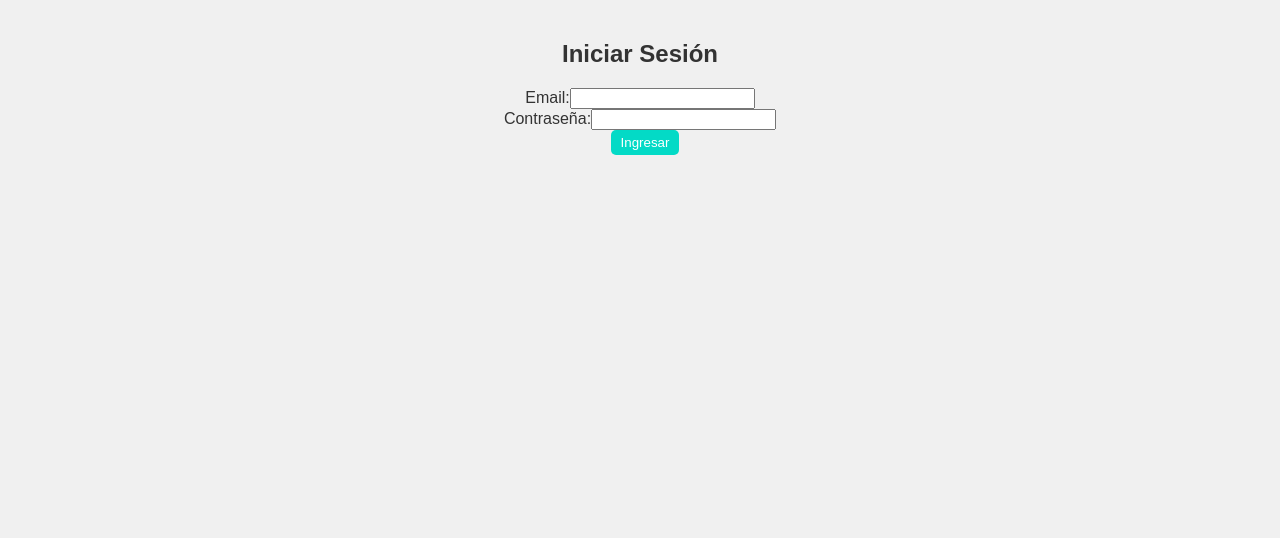
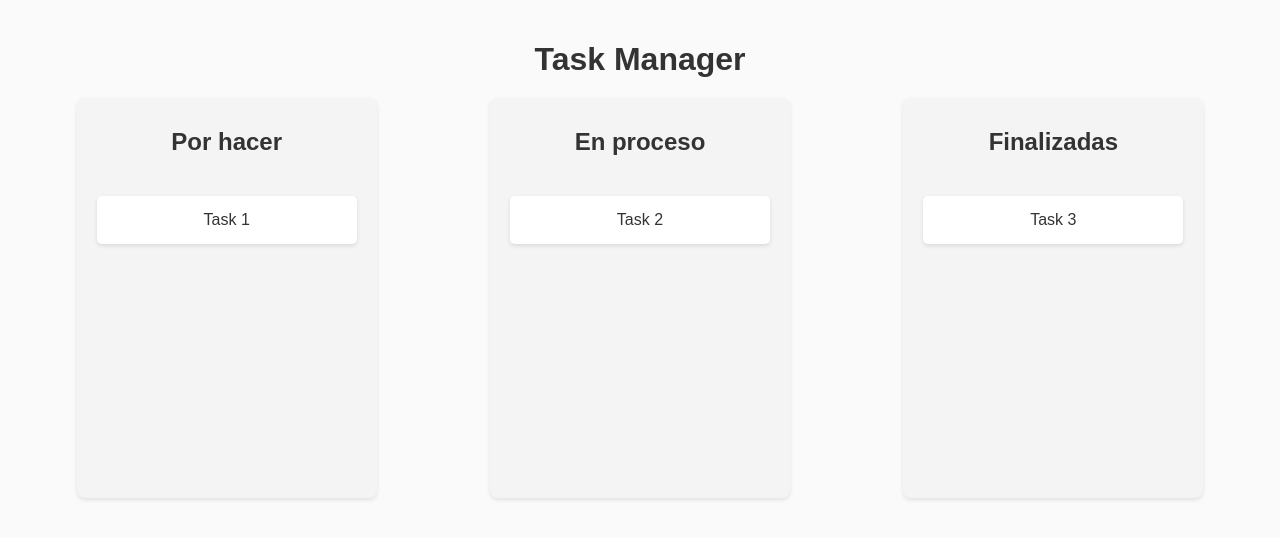
Before and after one commit to millo-cmd/proyectoomahe, a React (Create React App) app: page / in a window 1280 px wide. Shown: the top 538 px of the page. Built offline with nearby package versions, Linux system fonts and the light colour scheme; the HTML template or start-up script is replaced by a standard one.

Commit message:
Dashboard and modifies in App.jsx

```diff
--- a/src/App.css
+++ b/src/App.css
@@ -1,106 +1,147 @@
-/* Estilos generales para el tablero */
-.board-container {
-  display: flex;
-  gap: 20px;
-  padding: 20px;
-  justify-content: center;
+*,
+*::before,
+*::after {
+    box-sizing: border-box;
 }
 
-/* Estilos para cada columna de tareas (Pending, In Progress, Completed) */
-.task-column {
-  width: 250px;
-  min-height: 300px;
-  padding: 10px;
-  background-color: #f4f5f7;
-  border-radius: 8px;
-  box-shadow: 0px 4px 8px rgba(0, 0, 0, 0.1);
-  transition: background-color 0.3s;
-}
-
-.task-column h4 {
-  font-size: 1.2em;
-  color: #333;
-  text-align: center;
-  margin-bottom: 10px;
-}
-
-/* Estilos para las tareas dentro de las columnas */
-.task-item {
-  padding: 10px;
-  margin-bottom: 10px;
-  background-color: #e0e4e8;
-  border-radius: 4px;
-  box-shadow: 0px 2px 4px rgba(0, 0, 0, 0.1);
-  transition: background-color 0.3s, transform 0.2s;
-  cursor: grab;
-}
-
-.task-item:active {
-  transform: scale(1.03);
-  cursor: grabbing;
+body {
+    margin: 0;
+    font-family: Arial, sans-serif;
+    background-color: #fafafa;
+    color: #333;
 }
 
 .App {
-  font-family: Arial, sans-serif;
-  text-align: center;
+    text-align: center;
+    padding: 20px;
+}
+
+h1 {
+    font-size: 2em;
+    color: #333;
+    margin-bottom: 20px;
 }
 
 .columns {
-  display: flex;
-  justify-content: center;
-  gap: 20px;
-  margin-top: 20px;
+    display: flex;
+    justify-content: space-around;
+    margin-top: 20px;
 }
 
 .column {
-  background-color: #ebecf0;
-  border-radius: 5px;
-  padding: 10px;
-  width: 250px;
+    background-color: #f4f4f4;
+    padding: 10px;
+    width: 300px;
+    min-height: 400px;
+    border-radius: 8px;
+    box-shadow: 0 2px 4px rgba(0, 0, 0, 0.1);
 }
 
-.taskList {
-  min-height: 100px;
-  padding: 10px;
-  background-color: #f4f5f7;
-  border-radius: 5px;
+.task-list {
+    padding: 10px;
 }
 
 .task {
-  padding: 10px;
-  margin-bottom: 10px;
-  background-color: #fff;
-  border-radius: 5px;
-  box-shadow: 0 1px 3px rgba(0, 0, 0, 0.2);
-  cursor: pointer;
+    background-color: #ffffff;
+    padding: 15px;
+    margin: 10px 0;
+    border-radius: 5px;
+    box-shadow: 0 2px 4px rgba(0, 0, 0, 0.1);
+    cursor: grab;
+}
+
+.task:active {
+    cursor: grabbing;
+}
+
+
+*,
+*::before,
+*::after {
+    box-sizing: border-box;
 }
 
 body {
-  font-family: Arial, sans-serif;
-  margin: 0;
-  padding: 0;
-  background-color: #f0f0f0;
+    margin: 0;
+    font-family: Arial, sans-serif;
+    background-color: #fafafa;
+    color: #333;
 }
 
-header {
-  padding: 10px 20px;
-  background-color: #6200ea;
-  color: white;
-  display: flex;
-  justify-content: space-between;
-  align-items: center;
+.App {
+    text-align: center;
+    padding: 20px;
 }
 
-button {
-  margin-left: 10px;
-  padding: 5px 10px;
-  background-color: #03dac6;
-  border: none;
-  color: white;
-  border-radius: 5px;
-  cursor: pointer;
+h1 {
+    font-size: 2em;
+    color: #333;
+    margin-bottom: 20px;
 }
 
-button:hover {
-  background-color: #018786;
+.dashboard {
+    margin-top: 20px;
+    padding: 20px;
+    background-color: #fff;
+    border-radius: 8px;
+    box-shadow: 0px 4px 8px rgba(0, 0, 0, 0.1);
 }
+
+.dashboard table {
+    width: 100%;
+    border-collapse: collapse;
+    margin-top: 10px;
+}
+
+.dashboard th, .dashboard td {
+    padding: 8px;
+    border: 1px solid #ddd;
+    text-align: left;
+}
+
+.dashboard th {
+    background-color: #f4f5f7;
+}
+
+.login-container {
+    width: 300px;
+    margin: 0 auto;
+    padding: 20px;
+    background-color: #fff;
+    border-radius: 8px;
+    box-shadow: 0px 4px 8px rgba(0, 0, 0, 0.1);
+}
+
+.login-container h2 {
+    text-align: center;
+    margin-bottom: 20px;
+}
+
+.login-container form {
+    display: flex;
+    flex-direction: column;
+}
+
+.login-container label {
+    margin-bottom: 5px;
+}
+
+.login-container input {
+    padding: 8px;
+    margin-bottom: 15px;
+    border: 1px solid #ddd;
+    border-radius: 4px;
+}
+
+.login-container button {
+    padding: 10px;
+    background-color: #4caf50;
+    color: white;
+    border: none;
+    border-radius: 4px;
+    cursor: pointer;
+}
+
+.login-container button:hover {
+    background-color: #45a049;
+}
--- a/src/App.jsx
+++ b/src/App.jsx
@@ -1,49 +1,38 @@
-import React, { useState } from "react";
-import { DragDropContext, Droppable, Draggable } from "react-beautiful-dnd";
-import "./App.css";
+import React, { useState } from 'react';
+import { DragDropContext, Droppable, Draggable } from 'react-beautiful-dnd';
+import './App.css';
 
 const initialData = {
     tasks: {
-        "task-1": { id: "task-1", content: "Task 1" },
-        "task-2": { id: "task-2", content: "Task 2" },
-        "task-3": { id: "task-3", content: "Task 3" },
+        'task-1': { id: 'task-1', content: 'Task 1' },
+        'task-2': { id: 'task-2', content: 'Task 2' },
+        'task-3': { id: 'task-3', content: 'Task 3' },
     },
     columns: {
-        "column-1": {
-            id: "column-1",
-            title: "Pending",
-            taskIds: ["task-1"],
+        'column-1': {
+            id: 'column-1',
+            title: 'Por hacer',
+            taskIds: ['task-1'],
         },
-        "column-2": {
-            id: "column-2",
-            title: "In Progress",
-            taskIds: ["task-2"],
+        'column-2': {
+            id: 'column-2',
+            title: 'En proceso',
+            taskIds: ['task-2'],
         },
-        "column-3": {
-            id: "column-3",
-            title: "Completed",
-            taskIds: ["task-3"],
+        'column-3': {
+            id: 'column-3',
+            title: 'Finalizadas',
+            taskIds: ['task-3'],
         },
     },
-    columnOrder: ["column-1", "column-2", "column-3"],
+    columnOrder: ['column-1', 'column-2', 'column-3'],
 };
 
 const App = () => {
-    const [user, setUser] = useState(null);
     const [data, setData] = useState(initialData);
-
-    const handleLogin = (credentials) => {
-        console.log("Usuario autenticado con:", credentials);
-        setUser({ email: credentials.email });
-    };
-
-    const handleLogout = () => {
-        setUser(null);
-    };
 
     const onDragEnd = (result) => {
         const { destination, source, draggableId } = result;
-
         if (!destination) return;
 
         const start = data.columns[source.droppableId];
@@ -54,57 +43,34 @@ const App = () => {
             newTaskIds.splice(source.index, 1);
             newTaskIds.splice(destination.index, 0, draggableId);
 
-            const newColumn = {
-                ...start,
-                taskIds: newTaskIds,
-            };
-
+            const newColumn = { ...start, taskIds: newTaskIds };
             const newData = {
                 ...data,
-                columns: {
-                    ...data.columns,
-                    [newColumn.id]: newColumn,
-                },
+                columns: { ...data.columns, [newColumn.id]: newColumn },
             };
-
             setData(newData);
             return;
         }
 
         const startTaskIds = Array.from(start.taskIds);
         startTaskIds.splice(source.index, 1);
-        const newStart = {
-            ...start,
-            taskIds: startTaskIds,
-        };
+
+        const newStart = { ...start, taskIds: startTaskIds };
 
         const finishTaskIds = Array.from(finish.taskIds);
         finishTaskIds.splice(destination.index, 0, draggableId);
-        const newFinish = {
-            ...finish,
-            taskIds: finishTaskIds,
-        };
+        const newFinish = { ...finish, taskIds: finishTaskIds };
 
         const newData = {
             ...data,
-            columns: {
-                ...data.columns,
-                [newStart.id]: newStart,
-                [newFinish.id]: newFinish,
-            },
+            columns: { ...data.columns, [newStart.id]: newStart, [newFinish.id]: newFinish },
         };
-
         setData(newData);
     };
 
     return (
         <div className="App">
-            {user ? (
-                <>
-                    <header>
             <h1>Task Manager</h1>
-                        <button onClick={handleLogout}>Cerrar sesión</button>
-                    </header>
             <DragDropContext onDragEnd={onDragEnd}>
                 <div className="columns">
                     {data.columnOrder.map((columnId) => {
@@ -115,53 +81,6 @@ const App = () => {
                     })}
                 </div>
             </DragDropContext>
-                </>
-            ) : (
-                <Login onLogin={handleLogin} />
-            )}
-        </div>
-    );
-};
-
-const Login = ({ onLogin }) => {
-    const [email, setEmail] = useState("");
-    const [password, setPassword] = useState("");
-
-    const handleSubmit = (e) => {
-        e.preventDefault();
-        if (email && password) {
-            onLogin({ email, password });
-        } else {
-            alert("Por favor, completa todos los campos");
-        }
-    };
-
-    return (
-        <div className="login-container">
-            <h2>Iniciar Sesión</h2>
-            <form onSubmit={handleSubmit}>
-                <div>
-                    <label htmlFor="email">Email:</label>
-                    <input
-                        type="email"
-                        id="email"
-                        value={email}
-                        onChange={(e) => setEmail(e.target.value)}
-                        required
-                    />
-                </div>
-                <div>
-                    <label htmlFor="password">Contraseña:</label>
-                    <input
-                        type="password"
-                        id="password"
-                        value={password}
-                        onChange={(e) => setPassword(e.target.value)}
-                        required
-                    />
-                </div>
-                <button type="submit">Ingresar</button>
-            </form>
         </div>
     );
 };
@@ -173,7 +92,7 @@ const Column = ({ column, tasks }) => {
             <Droppable droppableId={column.id}>
                 {(provided) => (
                     <div
-                        className="taskList"
+                        className="task-list"
                         {...provided.droppableProps}
                         ref={provided.innerRef}
                     >
```
Also changed, not shown: src/components/Dashboard.jsx (+19 -4 lines). Lines whose indentation alone changed are shown as unchanged.
